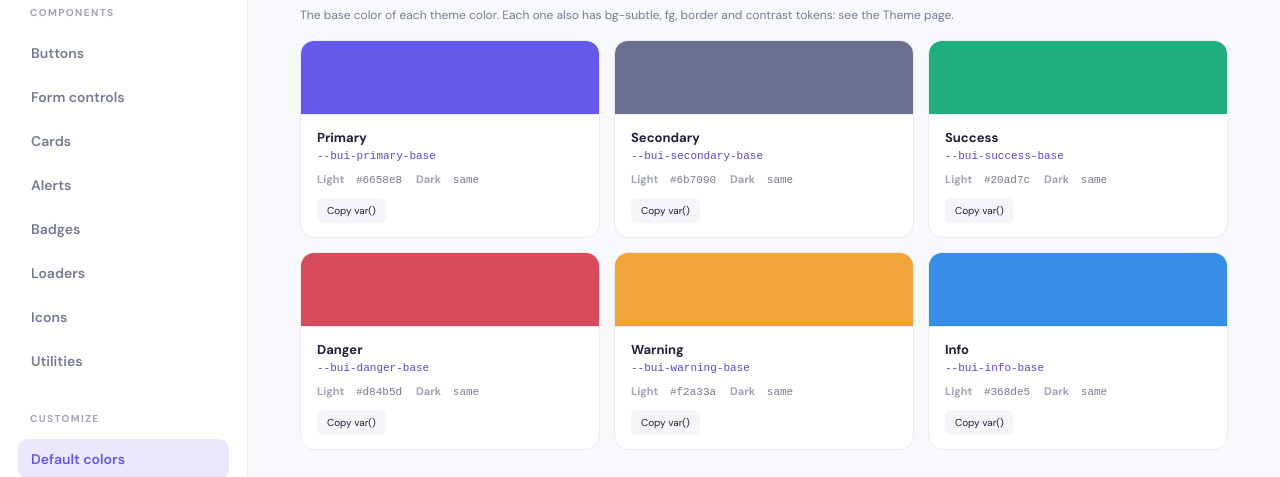
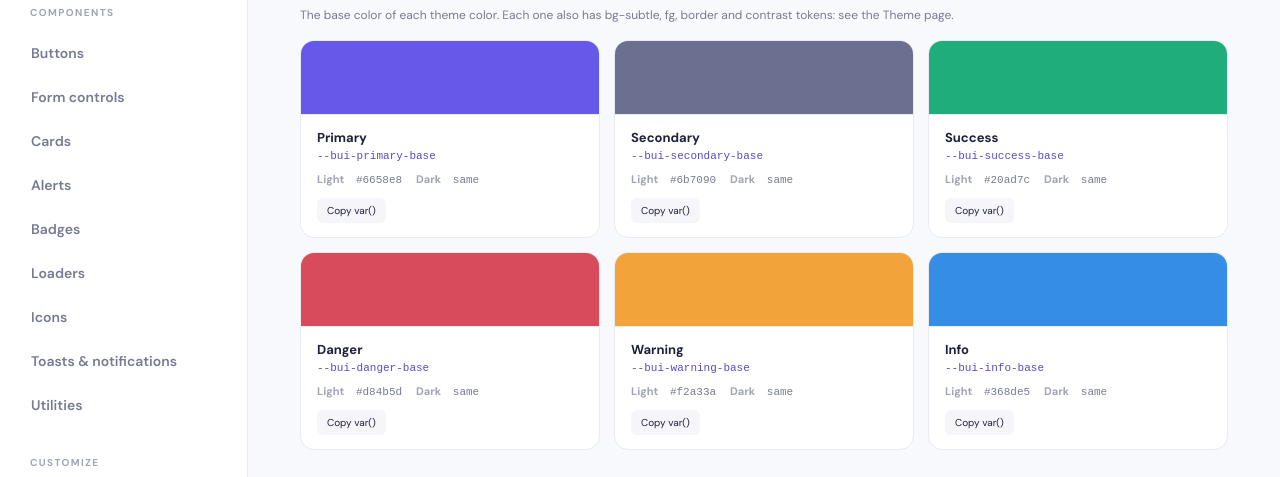
Before and after one commit to AbdulbasetRS/Baset-UI, a plain HTML site: page customize/colors.html in a window 1280 px wide. Shown: the part 248-725 px from the top of the page. Drawn offline with Linux system fonts and the light colour scheme.

```diff
--- a/customize/colors.html
+++ b/customize/colors.html
@@ -24,6 +24,7 @@
       <a class="bui-nav" href="../components/badges.html">Badges</a>
       <a class="bui-nav" href="../components/loaders.html">Loaders</a>
       <a class="bui-nav" href="../components/icons.html">Icons</a>
+      <a class="bui-nav" href="../components/toasts.html">Toasts &amp; notifications</a>
       <a class="bui-nav" href="../components/utilities.html">Utilities</a>
       <div class="bui-sidebar-label">CUSTOMIZE</div>
       <a class="bui-nav active" href="../customize/colors.html">Default colors</a>
```
Also changed, not shown: customize/direction.html (+1 -0 lines), customize/theme.html (+1 -0 lines), customize/token-playground.html (+1 -0 lines), customize/typography.html (+1 -0 lines), index.html (+1 -0 lines).
